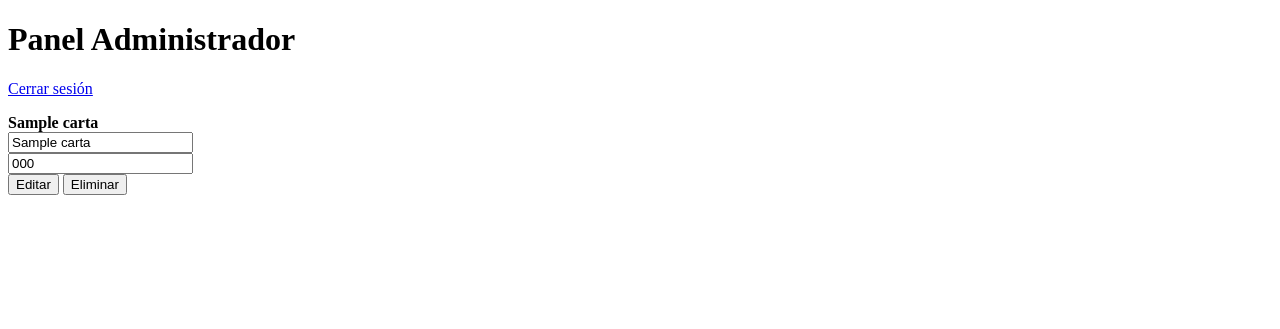
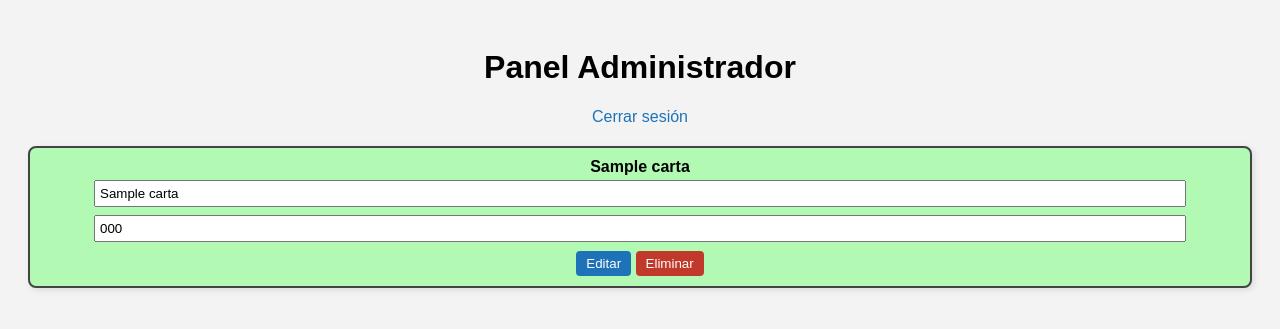
Before and after one commit to BenjaminAG/Baraja-sorteo, a Flask app: template baraja_sorteo_completo/templates/usuario.html in a window 1280 px wide. Shown: the top 329 px of the page. Run offline with Flask 3, Linux system fonts and the light colour scheme; the template is opened without the code that fills it: most values are stand-ins (such as "Sample title", 1, 10 or a date in 2020).

Commit message:
Update style.css

```diff
--- a/baraja_sorteo_completo/static/style.css
+++ b/baraja_sorteo_completo/static/style.css
@@ -1,41 +1,81 @@
-.carta-container {
-    perspective: 1000px;
-    display: inline-block;
-    margin: 10px;
+body {
+    font-family: Arial, sans-serif;
+    background-color: #f3f3f3;
+    padding: 20px;
+}
+
+h1 {
+    text-align: center;
+}
+
+a {
+    display: block;
+    text-align: center;
+    margin-bottom: 20px;
+    color: #1d72b8;
+    text-decoration: none;
+}
+
+.cartas {
+    display: grid;
+    grid-template-columns: repeat(auto-fit, minmax(150px, 1fr));
+    gap: 20px;
+    margin-top: 20px;
 }
 
 .carta {
-    width: 120px;
-    height: 180px;
-    transition: transform 0.6s;
-    transform-style: preserve-3d;
-    position: relative;
+    background-color: white;
+    border: 2px solid #444;
+    border-radius: 8px;
+    padding: 10px;
+    text-align: center;
+    transition: transform 0.3s ease;
+    cursor: default;
+    box-shadow: 2px 2px 6px rgba(0,0,0,0.1);
+}
+
+.carta:hover {
+    transform: scale(1.05);
+}
+
+.asignada {
+    background-color: #b2fab4; /* verde claro para cartas asignadas */
+    animation: giro 0.5s ease-in-out;
+}
+
+@keyframes giro {
+    0% {
+        transform: rotateY(0deg);
+    }
+    100% {
+        transform: rotateY(360deg);
+    }
+}
+
+input[type="text"] {
+    margin: 4px 0;
+    padding: 4px;
+    width: 90%;
+}
+
+.btn {
+    margin-top: 5px;
+    padding: 5px 10px;
+    background-color: #1d72b8;
+    color: white;
+    border: none;
+    border-radius: 4px;
     cursor: pointer;
 }
 
-.carta.flipped {
-    transform: rotateY(180deg);
+.btn:hover {
+    background-color: #155d8b;
 }
 
-.cara, .dorso {
-    position: absolute;
-    width: 100%;
-    height: 100%;
-    backface-visibility: hidden;
-    border: 1px solid #ccc;
-    display: flex;
-    align-items: center;
-    justify-content: center;
-    font-size: 18px;
+.eliminar {
+    background-color: #c0392b;
 }
 
-.dorso {
-    background: darkred;
-    color: white;
+.eliminar:hover {
+    background-color: #922b21;
 }
-
-.cara {
-    background: white;
-    color: black;
-    transform: rotateY(180deg);
-}
```
